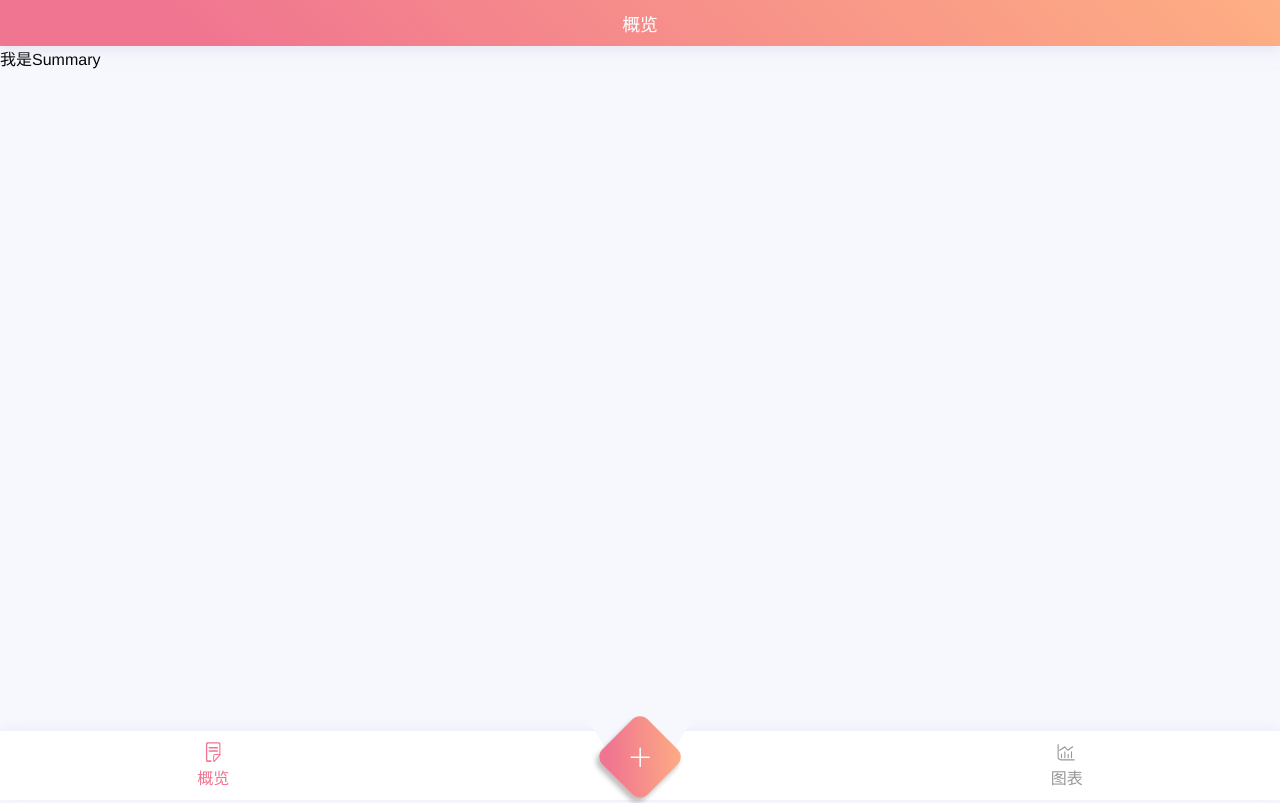
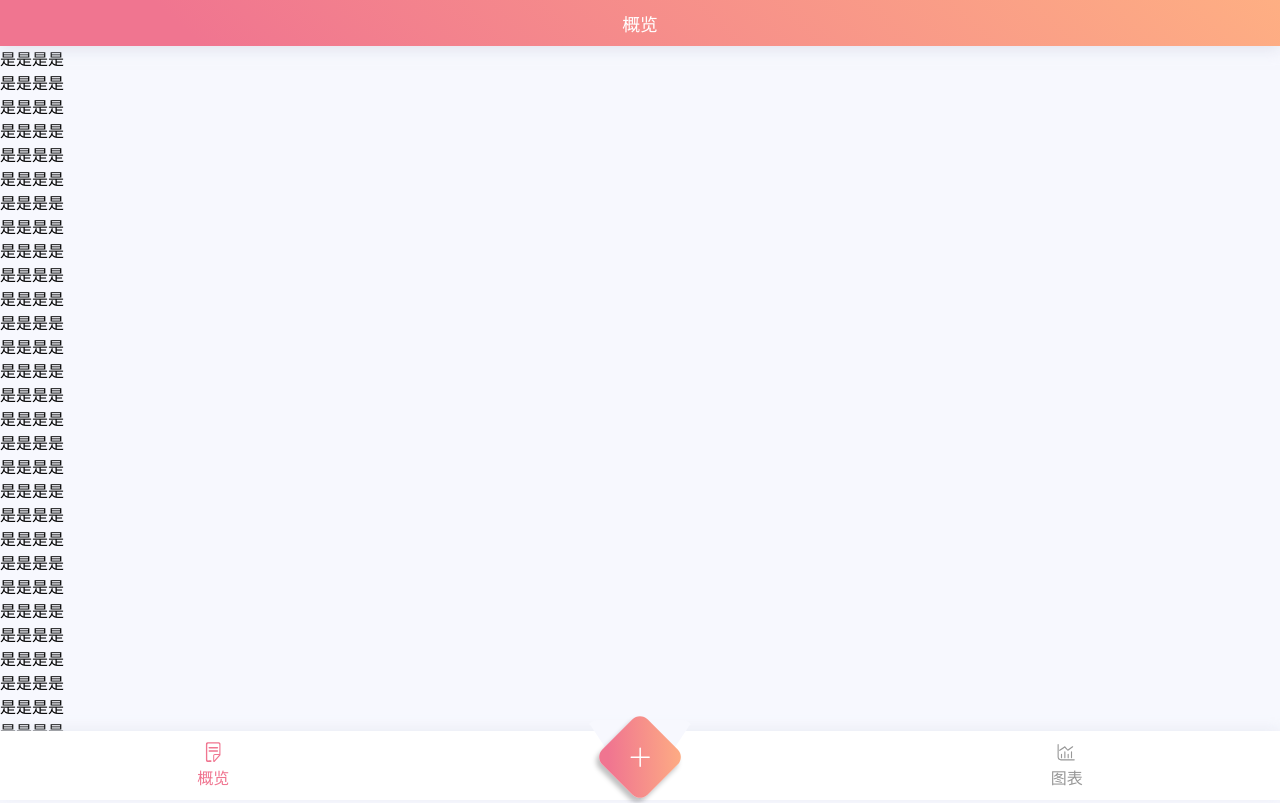
Before and after one commit to zdjzce/ajinjizhang, a Vue app: page /#/home in a window 1280 px wide. Built offline with nearby package versions, Linux system fonts and the light colour scheme.

Commit message:
LayoutAndNav

```diff
--- a/package.json
+++ b/package.json
@@ -41,6 +41,7 @@
     "sass": "^1.26.5",
     "sass-loader": "^8.0.2",
     "svg-sprite-loader": "^4.1.6",
+    "svg-sprite-loader-mod": "^4.1.6-mod1",
     "svgo-loader": "^2.2.1",
     "typescript": "~4.1.5",
     "vue-template-compiler": "^2.6.11"
--- a/src/App.vue
+++ b/src/App.vue
@@ -4,5 +4,9 @@
   </div>
 </template>
 
-<style lang="scss">
+<script lang='ts'>
+export default {}
+</script>
+<style lang='scss' scoped>
+@import '~@/assets/style/helper.scss';
 </style>
--- /dev/null
+++ b/src/assets/style/helper.scss
@@ -0,0 +1,2 @@
+$font:#979797;
+$linear:linear-gradient(222.7deg, #FFB382 -6.37%, #F07590 84.84%);
--- /dev/null
+++ b/src/assets/style/normalize.scss
@@ -0,0 +1,54 @@
+@media screen and(min-width: 320px)and(max-width: 359px){
+  html{
+  font-size: 12.8px;
+  }
+  }
+  @media screen and(min-width: 360px)and(max-width: 374px){
+  html{
+  font-size: 14.4px;
+  }
+  }
+  @media screen and(min-width: 375px)and(max-width: 385px){
+  html{
+  font-size: 15px;
+  }
+  }
+  @media screen and(min-width: 386px)and(max-width: 392px) {
+  html {
+  font-size: 15.44px;
+  }
+  }
+  @media screen and(min-width: 393px)and(max-width: 400px){
+  html{
+  font-size: 16px;
+  }
+  }
+  @media screen and(min-width: 401px)and(max-width: 414px){
+  html{
+  font-size: 16.48px;
+  }
+  }
+  @media screen and(min-width: 750px)and(max-width: 799px){
+  html{
+  font-size: 30.72px;
+  }
+  }
+
+body{
+  background-color: #F7F8FE;
+  font-family: Avenir, Helvetica, Arial, sans-serif;
+  -webkit-font-smoothing: antialiased;
+  -moz-osx-font-smoothing: grayscale;
+}
+* {
+  margin: 0;
+  padding: 0;
+  box-sizing: border-box;
+}
+a{
+  text-decoration: none;
+}
+.font-a{
+  text-decoration: none;
+  color: #979797;
+}
--- /dev/null
+++ b/src/components/LayOut.vue
@@ -0,0 +1,23 @@
+<template>
+  <div class="layout-wrapper">
+    <div class="content">
+      <slot />
+    </div>
+    <nav-bottom />
+  </div>
+</template>
+
+<script lang='ts'>
+export default {}
+</script>
+<style lang='scss' scoped>
+.layout-wrapper {
+  display: flex;
+  flex-direction: column;
+  height: 93vh;
+}
+.content {
+  overflow: auto;
+  flex-grow: 1;
+}
+</style>
--- a/src/components/NavBottom.vue
+++ b/src/components/NavBottom.vue
@@ -28,7 +28,6 @@ export default {
 </script>
 <style lang='scss' scoped>
 .nav-content {
-  // width: 100%;
   .nav-bottom {
     min-width: 100%;
     display: flex;
@@ -80,10 +79,8 @@ export default {
     border-radius: 0.666667rem;
     z-index: -1;
   }
-
   .addMoney2 {
     display: block;
-    width: 0;
     border-left: 3.333333rem solid transparent;
     border-right: 3.333333rem solid transparent;
     border-top: 5rem solid #f7f8fe;
--- a/src/components/TopNav.vue
+++ b/src/components/TopNav.vue
@@ -14,10 +14,11 @@ export default {}
 <style lang='scss' scoped>
 .header {
   // eslint-disable-next-line prettier/prettier
+  @import '~@/assets/style/helper.scss';
   top: 0;
   left: 0;
   min-width: 100%;
-  background: linear-gradient(222.7deg, #ffb382 -6.37%, #f07590 84.84%);
+  background: $linear;
   box-shadow: 0px 0.277778rem 0.833333rem rgba(209, 212, 226, 0.501217);
   color: white;
   height: 2.866667rem;
--- a/src/main.ts
+++ b/src/main.ts
@@ -6,12 +6,14 @@ import store from './store'
 import TopNav from '@/components/TopNav.vue'
 import NavBottom from '@/components/NavBottom.vue'
 import IconFont from '@/components/IconFont.vue'
+import LayOut from '@/components/LayOut.vue'
 
 Vue.config.productionTip = false
 
 Vue.component('TopNav', TopNav)
 Vue.component('NavBottom', NavBottom)
 Vue.component('IconFont', IconFont)
+Vue.component('LayOut', LayOut)
 new Vue({
   router,
   store,
--- a/src/router/index.ts
+++ b/src/router/index.ts
@@ -10,7 +10,7 @@ Vue.use(VueRouter)
 const routes: Array<RouteConfig> = [
   {
     path: '/',
-    component: Home
+    redirect: '/home'
   },
   {
     path: '/home',
--- a/src/views/Home.vue
+++ b/src/views/Home.vue
@@ -3,10 +3,42 @@
     <top-nav>
       <span>概览</span>
     </top-nav>
-    <main class="nav-wrap">
-      <div class="subject">我是Summary</div>
-      <nav-bottom />
-    </main>
+    <lay-out>
+      <div>
+        <p>是是是是</p>
+        <p>是是是是</p>
+        <p>是是是是</p>
+        <p>是是是是</p>
+        <p>是是是是</p>
+        <p>是是是是</p>
+        <p>是是是是</p>
+        <p>是是是是</p>
+        <p>是是是是</p>
+        <p>是是是是</p>
+        <p>是是是是</p>
+        <p>是是是是</p>
+        <p>是是是是</p>
+        <p>是是是是</p>
+        <p>是是是是</p>
+        <p>是是是是</p>
+        <p>是是是是</p>
+        <p>是是是是</p>
+        <p>是是是是</p>
+        <p>是是是是</p>
+        <p>是是是是</p>
+        <p>是是是是</p>
+        <p>是是是是</p>
+        <p>是是是是</p>
+        <p>是是是是</p>
+        <p>是是是是</p>
+        <p>是是是是</p>
+        <p>是是是是</p>
+        <p>是是是是</p>
+        <p>是是是是</p>
+        <p>是是是是</p>
+        <p>是是是是</p>
+      </div>
+    </lay-out>
   </div>
 </template>
 
--- a/vue.config.js
+++ b/vue.config.js
@@ -1,4 +1,4 @@
-// eslint-disable-next-line @typescript-eslint/no-var-requires
+/* eslint-disable @typescript-eslint/no-var-requires */
 const path = require('path')
 
 module.exports = {
@@ -8,9 +8,9 @@ module.exports = {
 
     config.module
       .rule('svg-sprite')
-      .test(/\.(svg)(\?.*)?$/)
+      .test(/\.svg$/)
       .include.add(dir)
-      .end()
+      .end() // 包含 icons 目录
       .use('svg-sprite-loader-mod')
       .loader('svg-sprite-loader-mod')
       .options({ extract: false })
@@ -19,8 +19,18 @@ module.exports = {
       .loader('svgo-loader')
       .tap((options) => ({ ...options, plugins: [{ removeAttrs: { attrs: 'fill' } }] }))
       .end()
-    // eslint-disable-next-line @typescript-eslint/no-var-requires
     config.plugin('svg-sprite').use(require('svg-sprite-loader-mod/plugin'), [{ plainSprite: true }])
-    config.module.rule('svg').exclude.add(dir)
+    config.module.rule('svg').exclude.add(dir) // 其他 svg loader 排除 icons 目录
+
+    // config.module
+    //   .rule('svg-sprite')
+    //   .test(/\.(svg)(\?.*)?$/)
+    //   .include.add(dir).end()
+    //   .use('svg-sprite-loader-mod').loader('svg-sprite-loader-mod').options({extract: false}).end()
+    //   .use('svgo-loader').loader('svgo-loader')
+    //   .tap(options => ({...options, plugins: [{removeAttrs: {attrs: 'fill'}}]}))
+    //   .end()
+    // config.plugin('svg-sprite').use(require('svg-sprite-loader-mod/plugin'), [{plainSprite: true}])
+    // config.module.rule('svg').exclude.add(dir)
   }
 }
```
Also changed, not shown: 1 other file (tests, documents, lock files or other folders).
